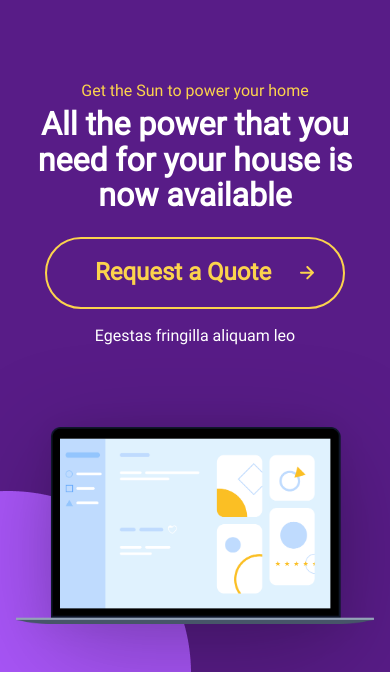
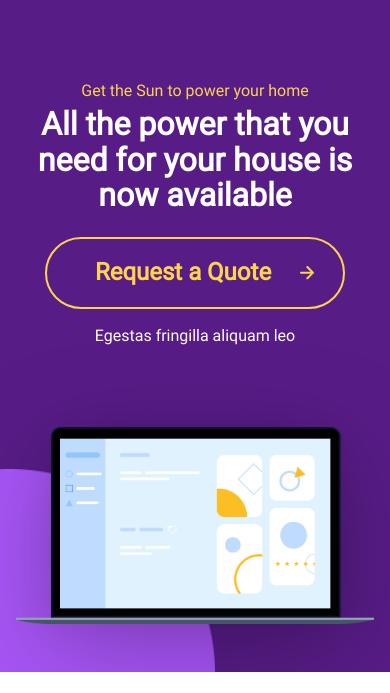
Before and after one commit to Lere10/Buzzvel-FE-Test, a website built with webpack: page src/index.html in a window 390 px wide. Shown: the part 5039-5732 px from the top of the page. Built offline with nearby package versions, Linux system fonts and the light colour scheme.

Commit message:
responsiv.Doone

```diff
--- a/src/blocks/getthesun.css
+++ b/src/blocks/getthesun.css
@@ -95,6 +95,8 @@
 .getthesun__purple-ellipse_mobile {
   display: none;
   position: absolute;
+  max-width: 55%;
+  width: 100%;
   bottom: 0px;
   left: 0px;
   z-index: -1;
@@ -115,6 +117,9 @@
   }
   .getthesun__macimg {
     max-width: 80%;
+  }
+  .getthesun__purple-ellipse_mobile {
+    display: flex;
   }
 }
 
```
